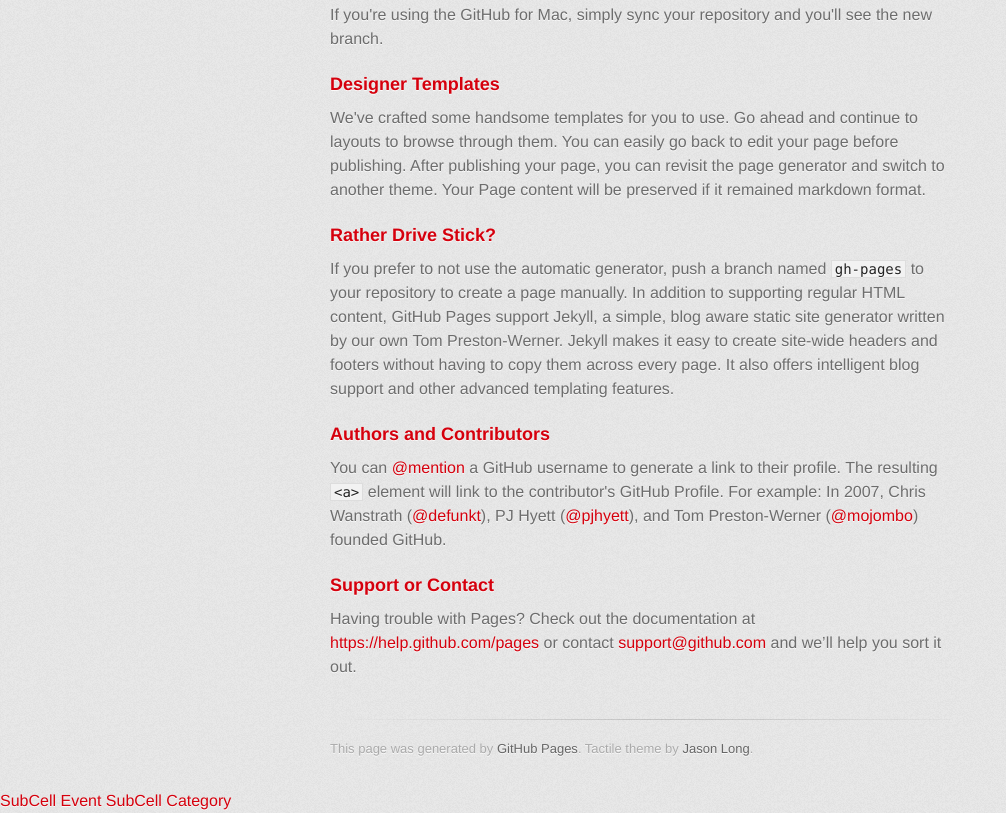
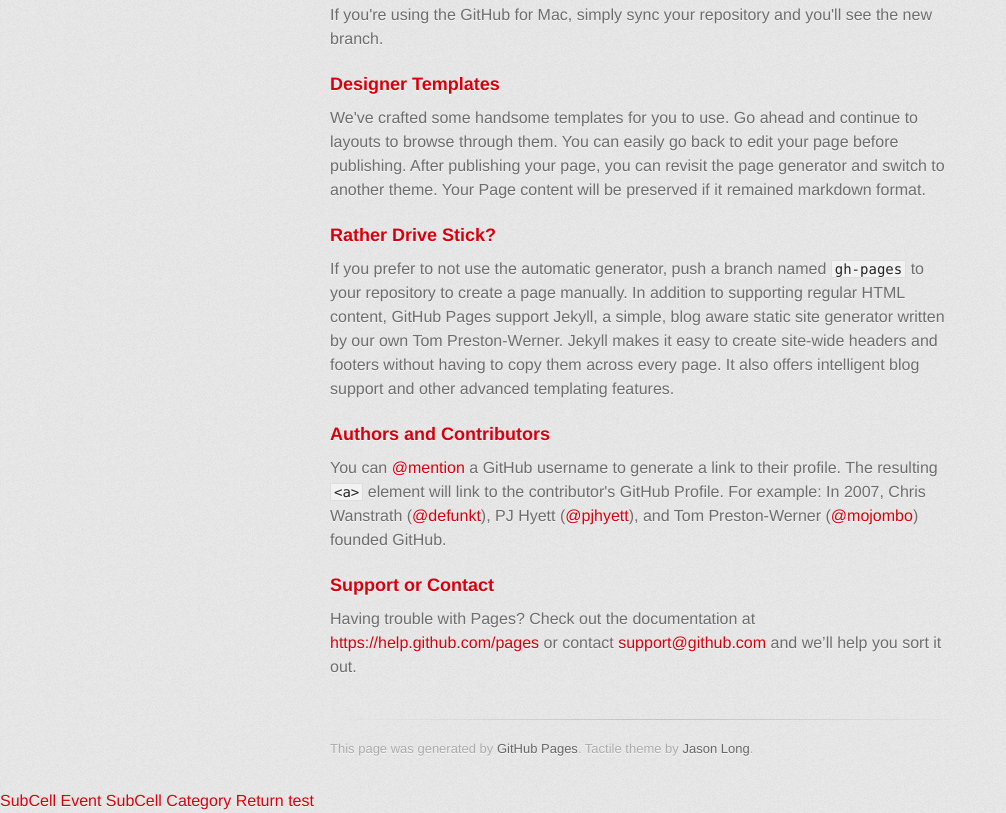
Before and after one commit to svangsgaard/svangsgaard.github.io, a plain HTML site: page index.html in a window 1280 px wide. Shown: the part 609-1422 px from the top of the page, without its empty margins (0-1006 px from the left). Drawn offline with Linux system fonts and the light colour scheme; a web font is replaced by a local one.

Commit message:
Update index.html

```diff
--- a/index.html
+++ b/index.html
@@ -72,6 +72,8 @@ $ git checkout gh-pages
     <a href="subcell://?eventId=351">SubCell Event</a>
     <a href="subcell://?categoryName=Concert">SubCell Category</a>
 
+   <a href="RETURN_TO_EVENTLIST">Return test</a>
+
 
   </body>
 </html>
```
